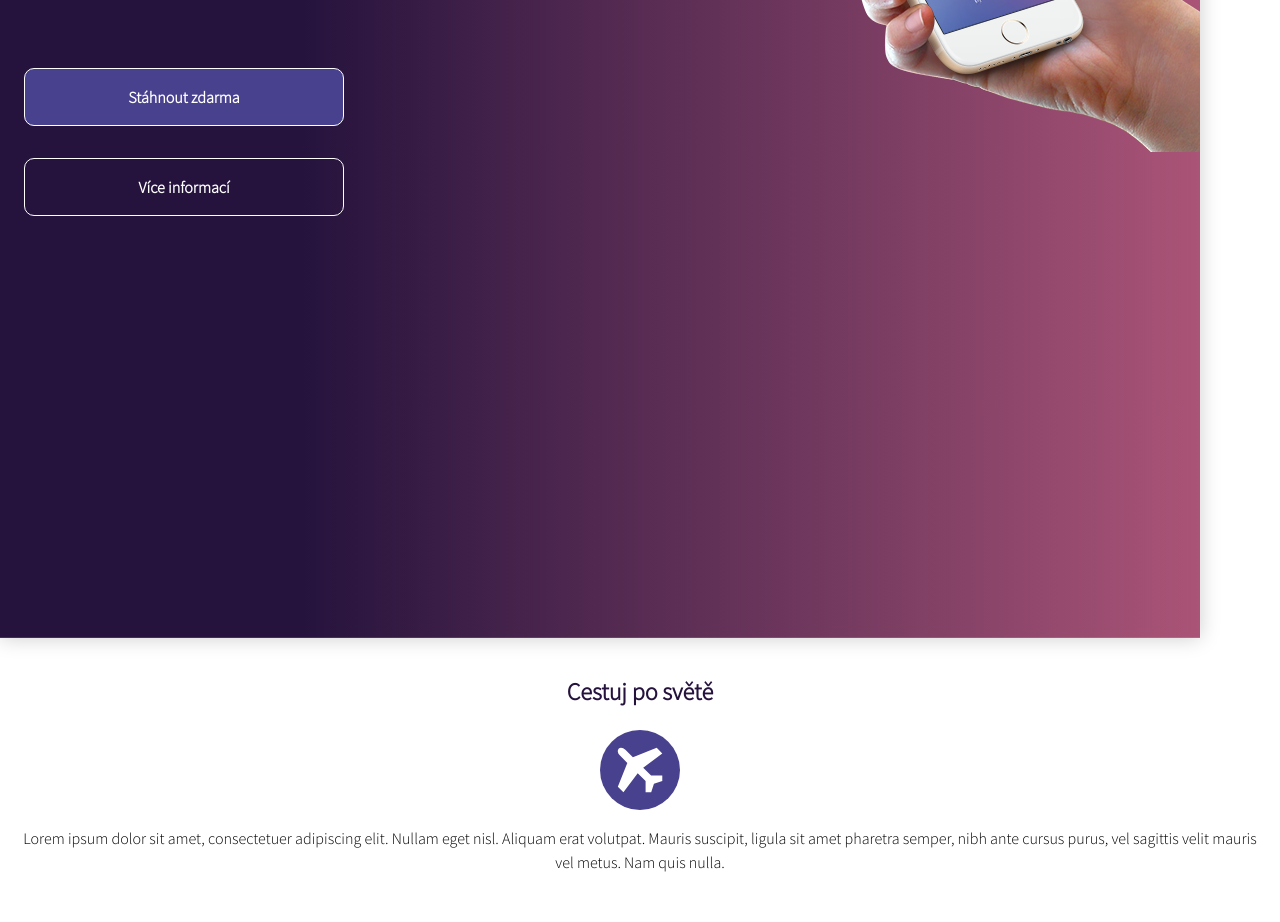
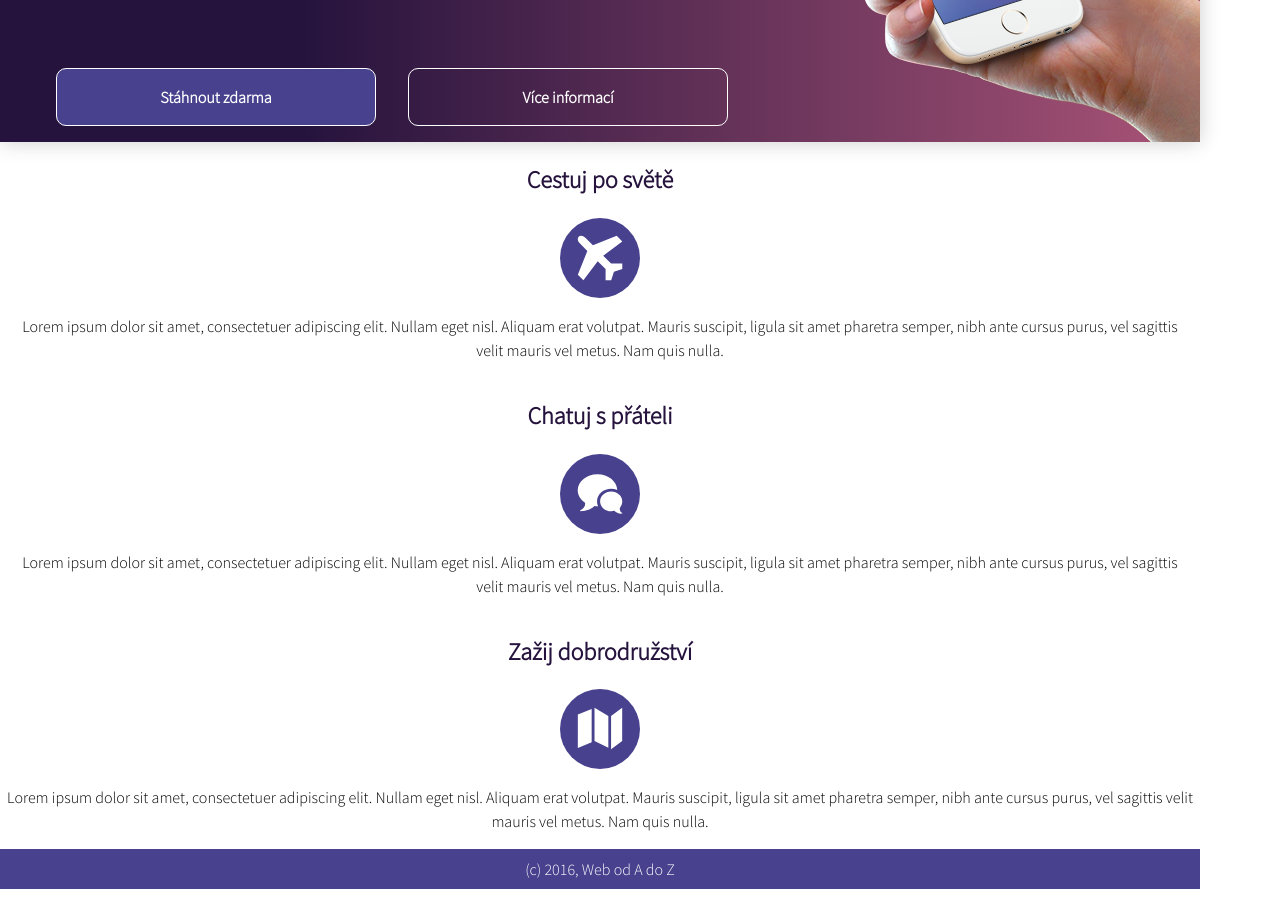
Before and after one commit to tvorimweb-2020-praha-podzim/du-05---super-appka-verka-vejrazkova, a plain HTML site: page index.html in a window 1280 px wide. Shown: the part 362-1284 px from the top of the page. After the commit the page ends 1251 px from the top, so only its background shows below. Drawn offline with Linux system fonts and the light colour scheme.

Commit message:
Super appka pokus č.2

```diff
--- a/style.css
+++ b/style.css
@@ -38,11 +38,12 @@ body {
   font-family: "Source Sans Pro", sans-serif;
   font-weight: 400;
   line-height: 1.5;
+  max-width: 1200px;
 }
 
 .container {
   /* obsah stránky je omezený do pruhu širokého 1200px */
-  max-width: 1200px;
+  /*max-width: 1200px;*/
   /* stránka je vycentrovaná */
   margin: 0;
   background: white;
@@ -50,7 +51,6 @@ body {
 }
 
 /* ----- zde začni psát vlastní CSS ----- */
-
 
 .navigace li {
   display: inline-block;
@@ -92,8 +92,6 @@ body {
 
 .superapka {
   padding-left: 1rem;
-
-
 }
 
 .slogan {
@@ -122,14 +120,14 @@ h2 {
   color: white;
   padding: 1em;
   margin-top: 2em;
-  margin-left: -1em;
+  margin-left: 1em;
   margin-right: 1em;
   text-decoration: none;
   text-align: center;
   display: flex;
   border: 0.1rem solid #ffffff;
   border-radius: 10px;
-
+  flex-wrap: wrap;
 }
 
 .tlacitko1 {
@@ -139,9 +137,10 @@ h2 {
 .tlacitka ul {
   list-style: none;
   width: 100%;
+  display: flex;
+  justify-content: flex-start;
   text-align: center;
 }
-
 
 .tlacitka a {
   text-decoration: none;
@@ -154,6 +153,7 @@ h2 {
 .sluzby {
   display: flex;
   flex-direction: column;
+  align-content: space-between;
 }
 
 .cestuj {
@@ -203,83 +203,73 @@ h2 {
   color: white;
   text-align: center;
   padding: 0.5rem;
-
 }
 
 @media (min-width: 480px) {
-}
 
-/*.tlacitka {
-  display: inline-block;
-  width: auto;
-}
-
-.tlacitko1,
-.tlacitko2 {
-  display: flex;
-  flex-direction: row;
-}
-}*/
 
 .tlacitka {
   display: flex;
   flex-wrap: nowrap;
-
 }
 
-
-.tlacitka .tlacitko1  {
+.tlacitko1 {
   display: flex;
   flex-direction: row;
   width: 20rem;
-  flex: 1;
+  padding-left: 1rem;
+  padding-right: 1rem;
 }
 
 .tlacitka .tlacitko2 {
   display: flex;
   flex-direction: row;
   width: 20rem;
-  flex: 1;
-
 }
 
-.tlacitka .tlacitka ul {
+.tlacitka ul {
   display: flex;
-  flex-direction: row;
 
-}
-
-.tlacitka .tlacitka li {
-  display: flex;
-  flex-direction: row;
-  width: 20rem;
 }
 
 .sluzby {
   display: flex;
+  flex-wrap: wrap;
+  flex-direction: column;
+  align-content: space-between;
 }
 
 .cestovani {
   display: flex;
   flex-direction: column;
-  padding: 1rem;
+  padding-left: 1rem;
+  padding-right: 1rem;
+}
+
+.chatovani {
+  padding-left: 1rem;
+  padding-right: 1rem;
 }
 
 @media (min-width: 860px) {
-
   .container {
     background-image: url("images/telefon.png");
     background-image: linear-gradient(to right, #25133d 25%, #aa5477 100%),
       url("images/telefon.png");
     background-repeat: no-repeat;
     background-position: right;
-
+    height: 26rem;
   }
 
   .container::after {
-  content: url("images/telefon.png") ;
+    content: url("images/telefon.png");
     position: relative;
     right: -49.7rem;
-  bottom: 30rem;
+    bottom: 25rem;
+  }
+
+  .cestovani {
+    display: flex;
+    flex-direction: column;
   }
 }
```
Also changed, not shown: index.html (+0 -1 lines). Lines whose indentation alone changed are shown as unchanged.
